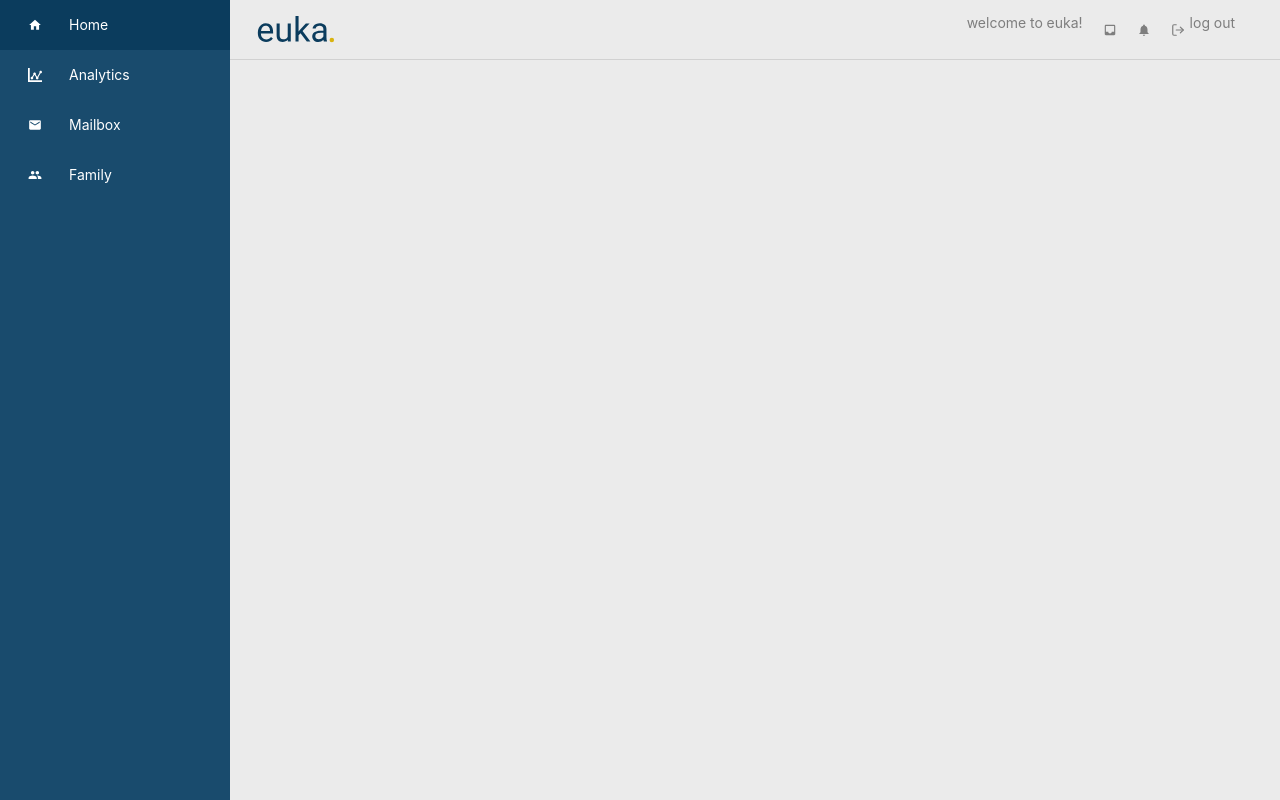
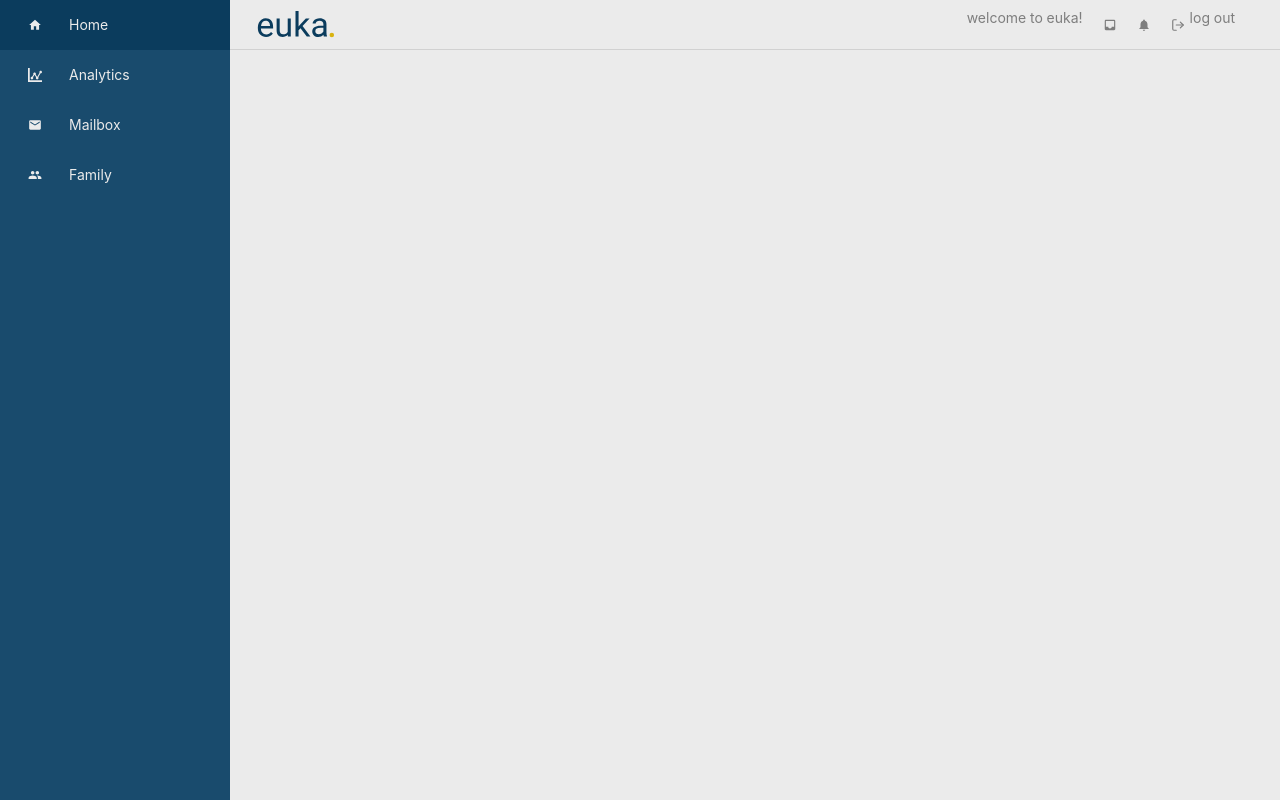
Before and after one commit to RogeCS/Euka, a React app: page /#/ in a window 1280 px wide. Built offline with nearby package versions, Linux system fonts and the light colour scheme; a web font is replaced by a local one.

Commit message:
hotfixes

```diff
--- a/src/styles/components/Sidebar.scss
+++ b/src/styles/components/Sidebar.scss
@@ -14,18 +14,20 @@
 
 .dashboard-sidebar__row {
   align-items: center;
-  color: $white;
+  color: $gray;
   display: flex;
   flex-direction: row;
   height: 50px;
   justify-content: center;
   list-style-type: none;
   margin: 0;
+  transition: all 0.1s ease-in-out;
   width: 100%;
 
   &:hover {
     cursor: pointer;
     background-color: $dark-color;
+    transition: all 0.1s ease-in-out;
   }
 }
 .dashboard-sidebar__row--active {
--- a/src/styles/global/variables.scss
+++ b/src/styles/global/variables.scss
@@ -13,5 +13,5 @@ $light-color: #328cc1;
 $secondary: #d9b310;
 
 //fixed sizes
-$header-height: 60px;
+$header-height: 50px;
 $sidebar-width: 230px;
```
